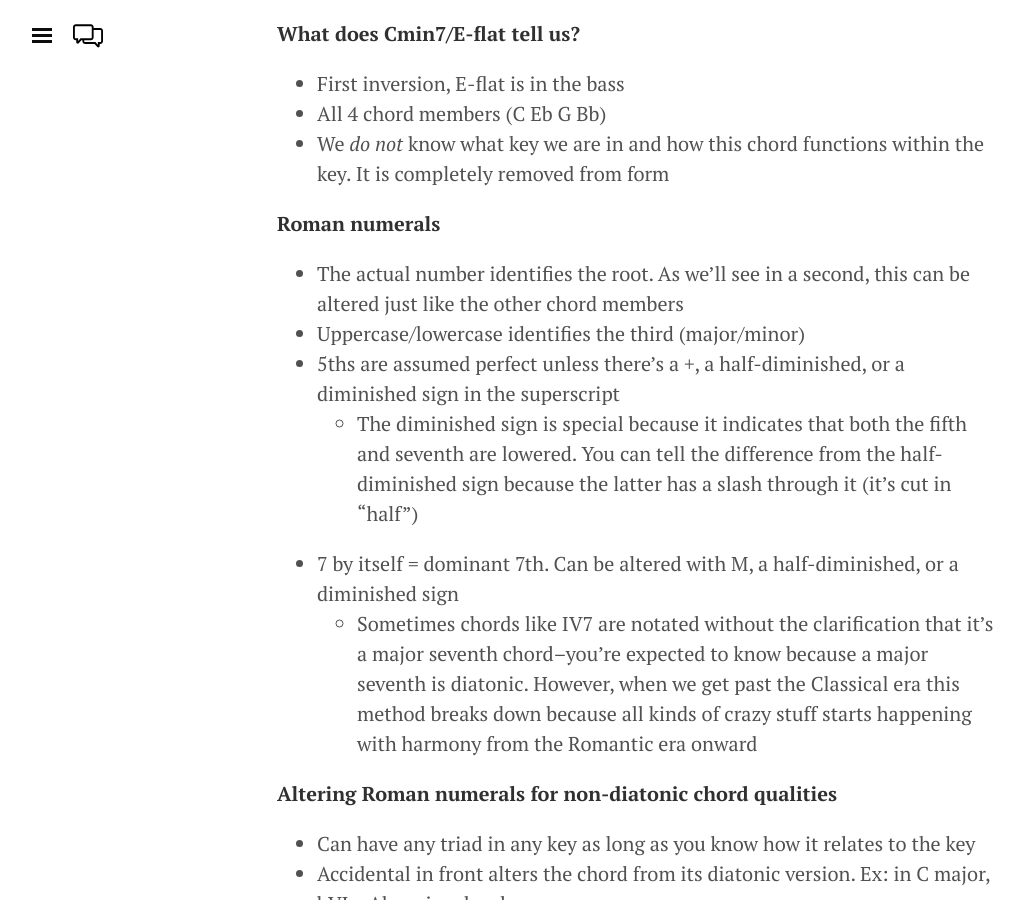
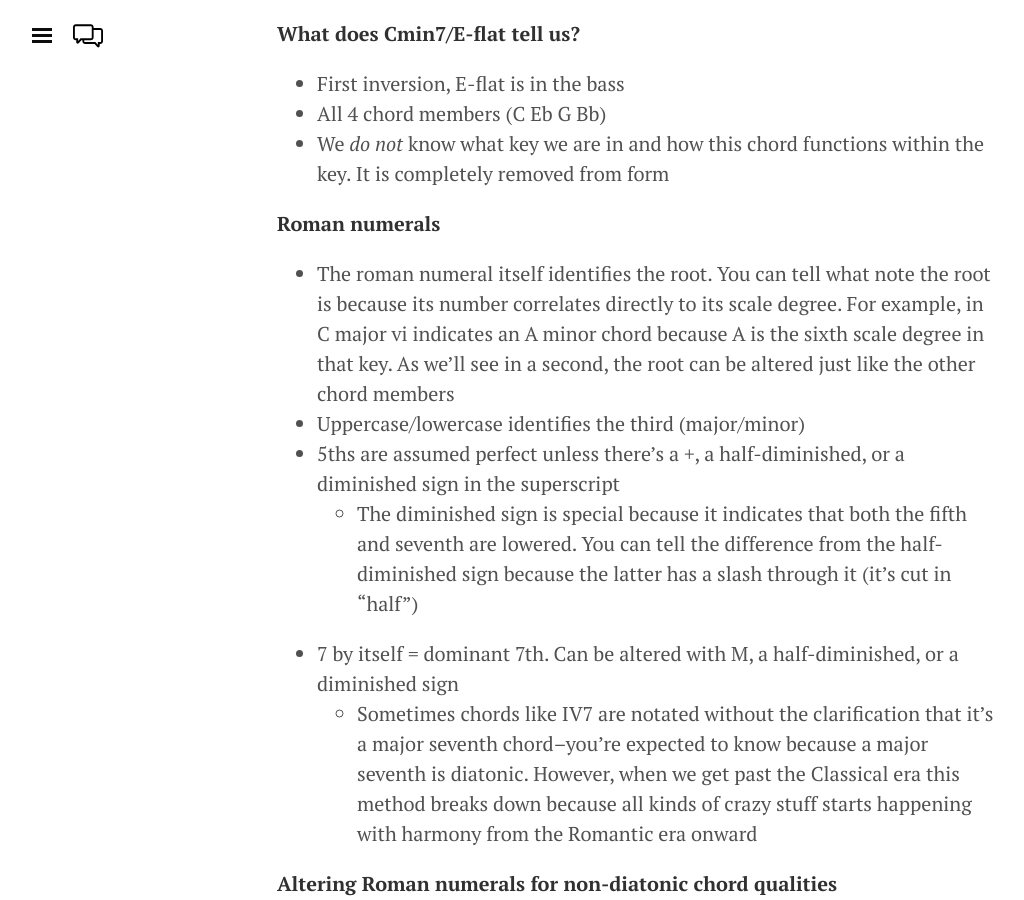
Before and after one commit to intmus/inttheory19-20, a Jekyll site: the page built from _06-intro-harmonic/a2-romnum.md, in a window 1280 px wide and 900 px high, scrolled down 340 px. Shown: the whole window, without its empty margins (3-1027 px from the left). Built offline with Jekyll 4.4.1, drawn with Linux system fonts in a browser that asks for light colours.

Commit message:
edited desc of identifying root

```diff
--- a/_06-intro-harmonic/a2-romnum.md
+++ b/_06-intro-harmonic/a2-romnum.md
@@ -11,7 +11,7 @@ title: Discussion 6a - Roman Numerals in Harmonic Analysis
 - We *do not* know what key we are in and how this chord functions within the key. It is completely removed from form
 
 **Roman numerals**
-- The actual number identifies the root. As we'll see in a second, this can be altered just like the other chord members
+- The roman numeral itself identifies the root. You can tell what note the root is because its number correlates directly to its scale degree. For example, in C major vi indicates an A minor chord because A is the sixth scale degree in that key. As we'll see in a second, the root can be altered just like the other chord members
 - Uppercase/lowercase identifies the third (major/minor)
 - 5ths are assumed perfect unless there's a +, a half-diminished, or a diminished sign in the superscript
   - The diminished sign is special because it indicates that both the fifth and seventh are lowered. You can tell the difference from the half-diminished sign because the latter has a slash through it (it's cut in "half")
```
